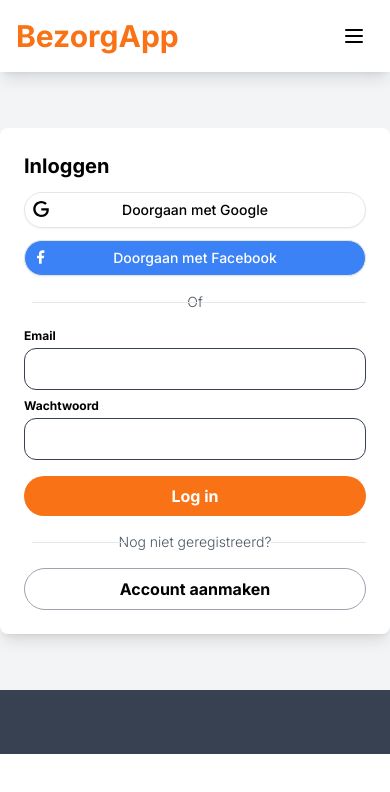
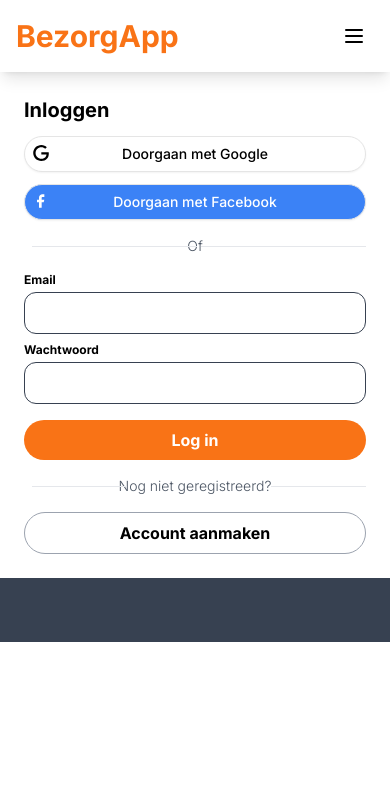
Before and after one commit to sjoerdvermeijden/next-delivery, a Next.js app: page /account in a window 390 px wide. Shown: the top 792 px of the page. Built offline with nearby package versions, Linux system fonts and the light colour scheme.

Commit message:
Adds mobile styling for the login and register form

```diff
--- a/src/app/account/page.tsx
+++ b/src/app/account/page.tsx
@@ -8,7 +8,7 @@ type Props = {}
 
 function AccountPage({ }: Props) {
     return (
-        <div className='py-14 bg-gray-100'>
+        <div className='lg:py-14 bg-gray-100'>
             <Wrap>
                 <FormContainer>
                     <LoginForm />
--- a/src/app/create-account/page.tsx
+++ b/src/app/create-account/page.tsx
@@ -6,7 +6,7 @@ type Props = {}
 
 function CreateAccountPage({ }: Props) {
     return (
-        <div className='py-14 bg-gray-100'>
+        <div className='lg:py-14 bg-gray-100'>
             <FormContainer>
                 <RegisterForm />
             </FormContainer>
--- a/src/components/form-container.tsx
+++ b/src/components/form-container.tsx
@@ -7,7 +7,7 @@ type Props = {
 function FormContainer({ children }: Props) {
     return (
         <div className='flex justify-center'>
-            <div className='p-6 bg-white rounded-lg shadow-lg w-[450px]'>
+            <div className='w-full p-6 bg-white lg:rounded-lg lg:shadow-lg lg:w-[450px]'>
                 {children}
             </div>
         </div>
```
